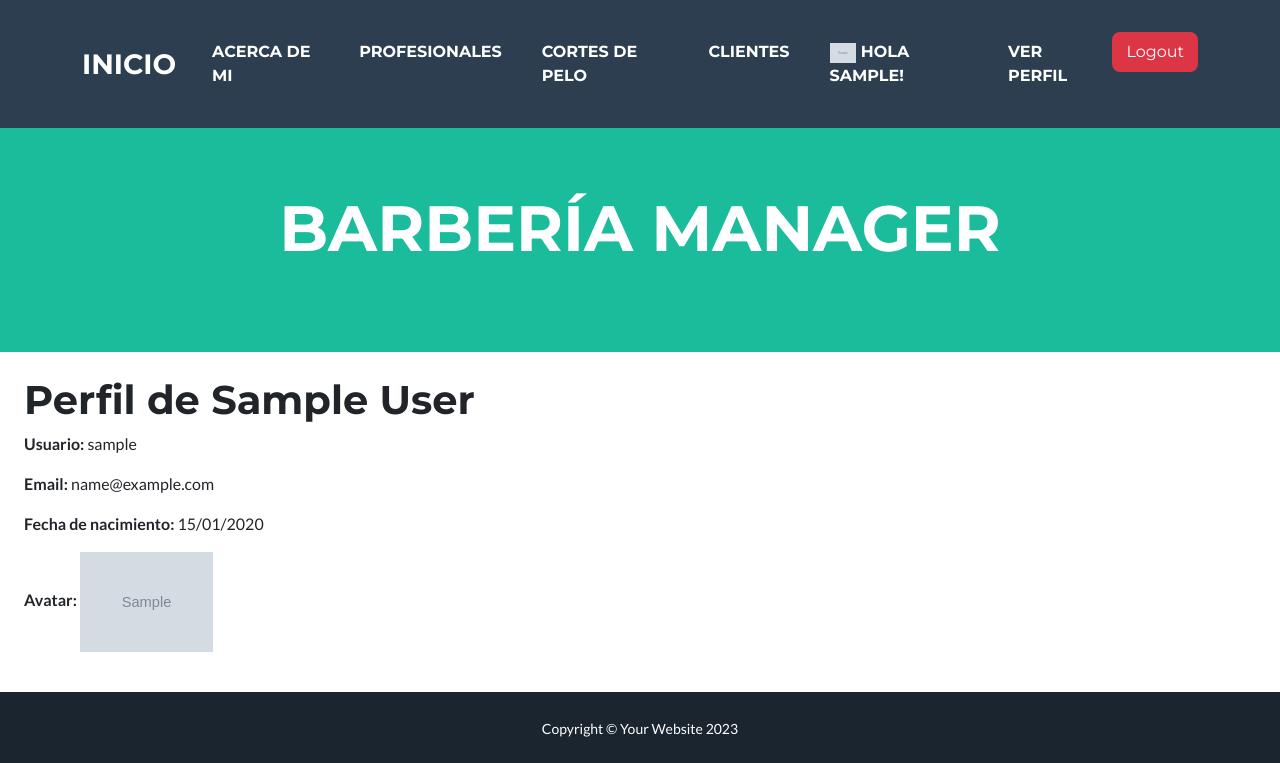
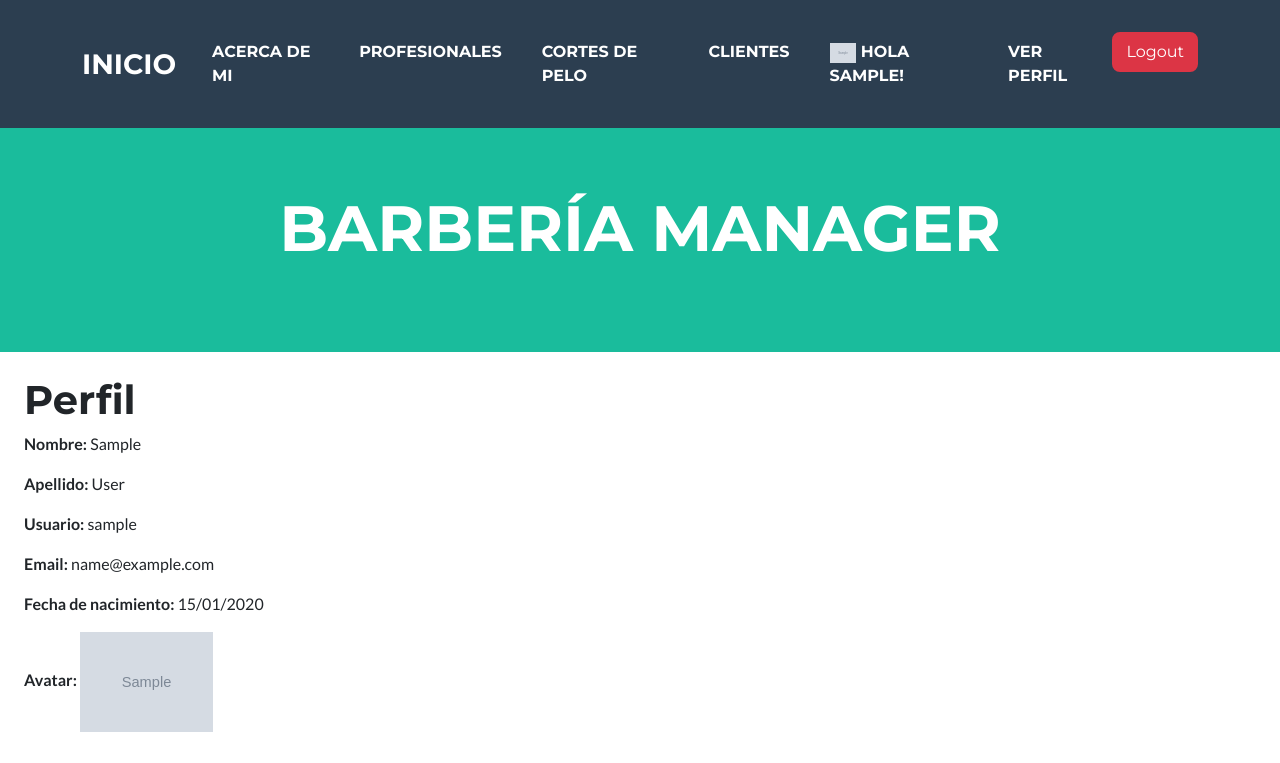
Before and after one commit to valebura/Buratto-TuPrimeraPagina, a Django app: page /usuarios/perfil in a window 1280 px wide. Shown: the top 763 px of the page. Run offline with Django 5.2, Linux system fonts and the light colour scheme; a user stored in the database is signed in; tables that the repository leaves empty hold one stand-in row (values such as "Sample post"); grey boxes marked "Sample" are stand-in pictures; some libraries are stand-ins or nearby versions.

Commit message:
Fix if en base.html y perfil de usuario

```diff
--- a/templates/base.html
+++ b/templates/base.html
@@ -35,7 +35,7 @@
                         {% if request.user.is_authenticated %}
                         <li class="nav-item mx-0 mx-lg-1">
                             <a class="nav-link py-3 px-0 px-lg-3 rounded" href="{% url "editar_perfil" %}">
-                                {% if request.user.infoextra.avatar.url %}
+                                {% if request.user.infoextra.avatar %}
                                 <img src={{request.user.infoextra.avatar.url}} alt="" height="20px">
                                 {% endif %}
                                 Hola {{request.user.username}}!
--- a/usuarios/templates/usuarios/ver_perfil.html
+++ b/usuarios/templates/usuarios/ver_perfil.html
@@ -1,7 +1,9 @@
 {% extends "base.html" %}
 
 {% block contenido %}
-<h1>Perfil de {{ usuario.first_name }} {{ usuario.last_name }}</h1>
+<h1>Perfil</h1>
+<p><strong>Nombre:</strong> {{ usuario.first_name }}</p>
+<p><strong>Apellido:</strong> {{ usuario.last_name }}</p>
 <p><strong>Usuario:</strong> {{ usuario.username }}</p>
 <p><strong>Email:</strong> {{ usuario.email }}</p>
 
```
